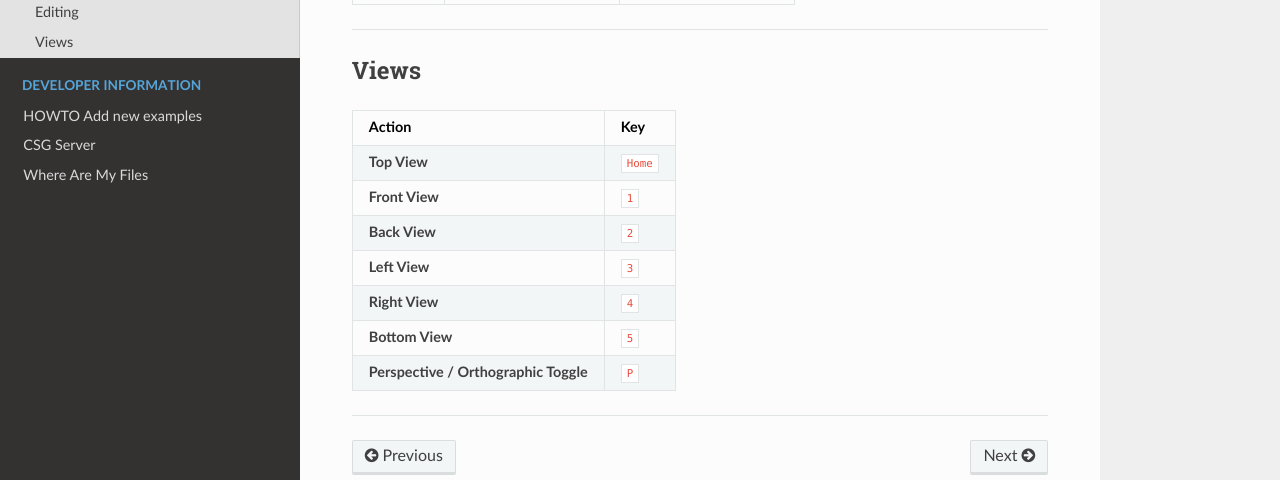
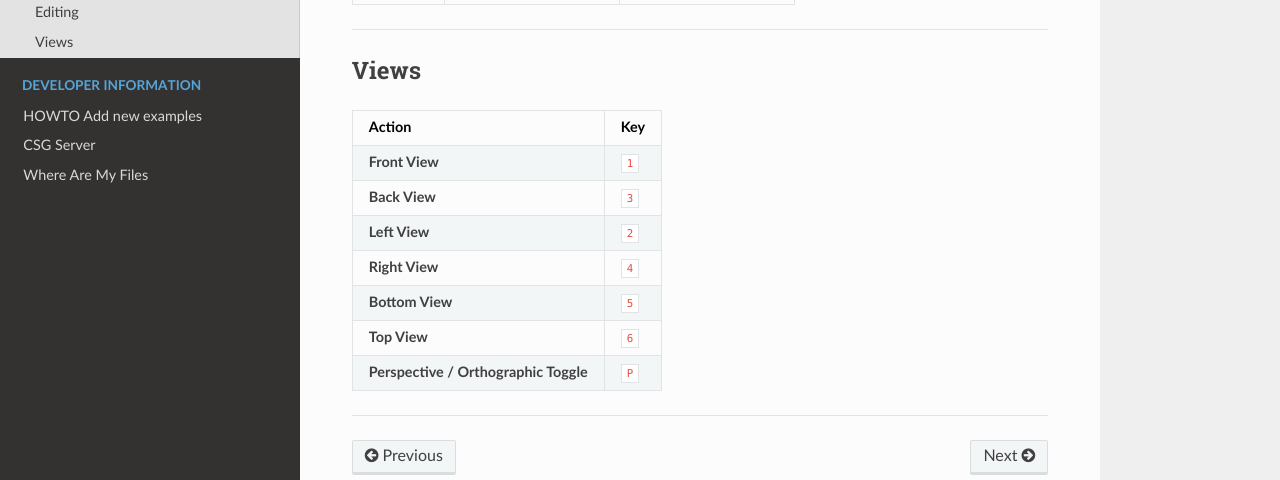
Before and after one commit to CaDoodleWebsite/cadoodlecad.github.io, an MkDocs documentation site: the page built from docs/docs/tutorial/KeyboardShortcuts.md, in a window 1280 px wide and 900 px high, scrolled down 1252 px. Shown: the part 331-811 px from the top of the window. Built offline with MkDocs 1.6.1, drawn with Linux system fonts in a browser that asks for light colours; nearby versions of some CDN libraries.

Commit message:
Adding the view numbers

```diff
--- a/docs/docs/tutorial/KeyboardShortcuts.md
+++ b/docs/docs/tutorial/KeyboardShortcuts.md
@@ -60,12 +60,12 @@
 
 | Action | Key |
 |---|---|
-| **Top View** | `Home` |
 | **Front View** | `1` |
-| **Back View** | `2` |
-| **Left View** | `3` |
+| **Back View** | `3` |
+| **Left View** | `2` |
 | **Right View** | `4` |
 | **Bottom View** | `5` |
+| **Top View** | `6` |
 | **Perspective / Orthographic Toggle** | `P` |
 
 ---
```
